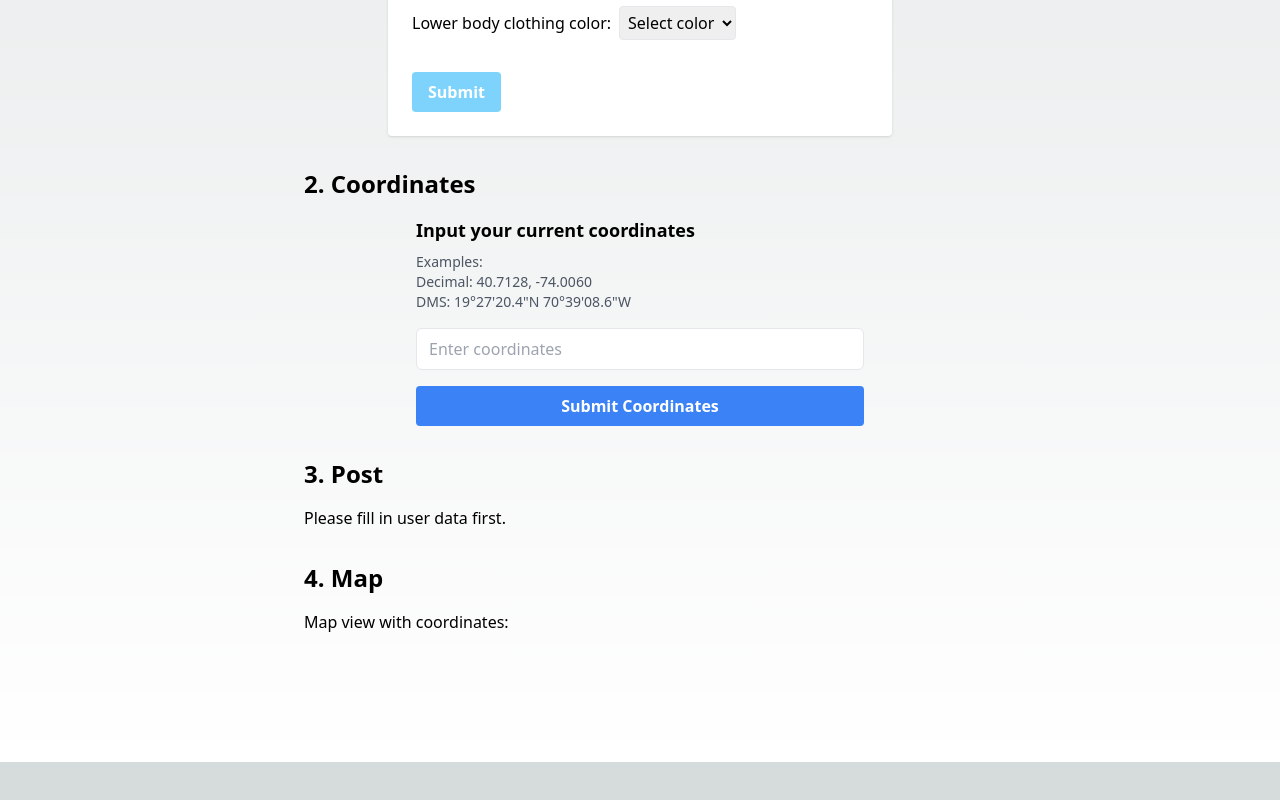
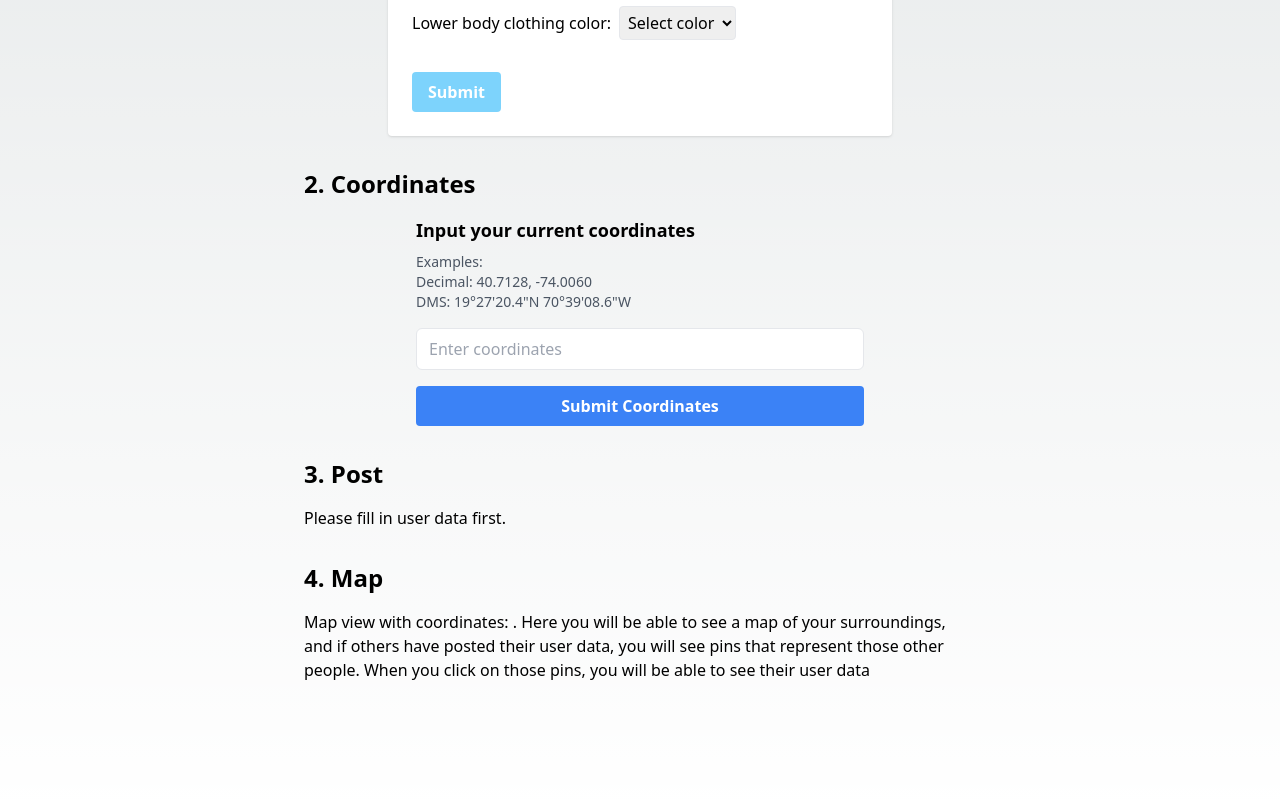
Before and after one commit to fernandoaestrella/deep-union-web, a Next.js app: page / in a window 1280 px wide. Shown: the part 960-1760 px from the top of the page. Before the commit the page ends 1722 px from the top, so only its background shows below. Built offline with nearby package versions, Linux system fonts and the light colour scheme.

Commit message:
Update MapView.tsx

```diff
--- a/components/MapView.tsx
+++ b/components/MapView.tsx
@@ -8,7 +8,7 @@ const MapView: React.FC<MapViewProps> = ({ coordinates }) => {
   // Implement map logic here
   return (
     <div>
-      <p>Map view with coordinates: {coordinates}</p>
+      <p>Map view with coordinates: {coordinates}. Here you will be able to see a map of your surroundings, and if others have posted their user data, you will see pins that represent those other people. When you click on those pins, you will be able to see their user data</p>
       {/* Add map implementation here */}
     </div>
   );
```
